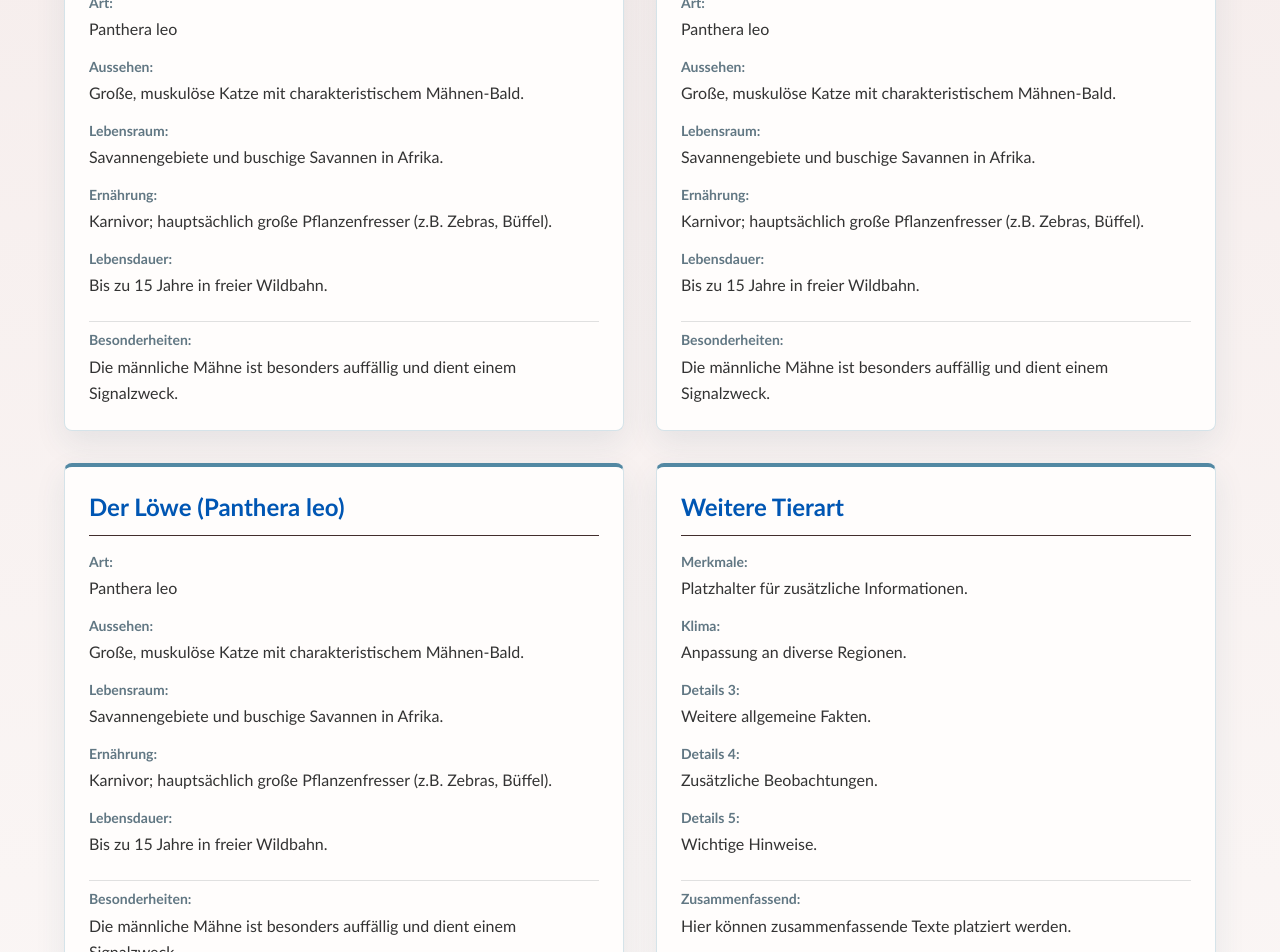
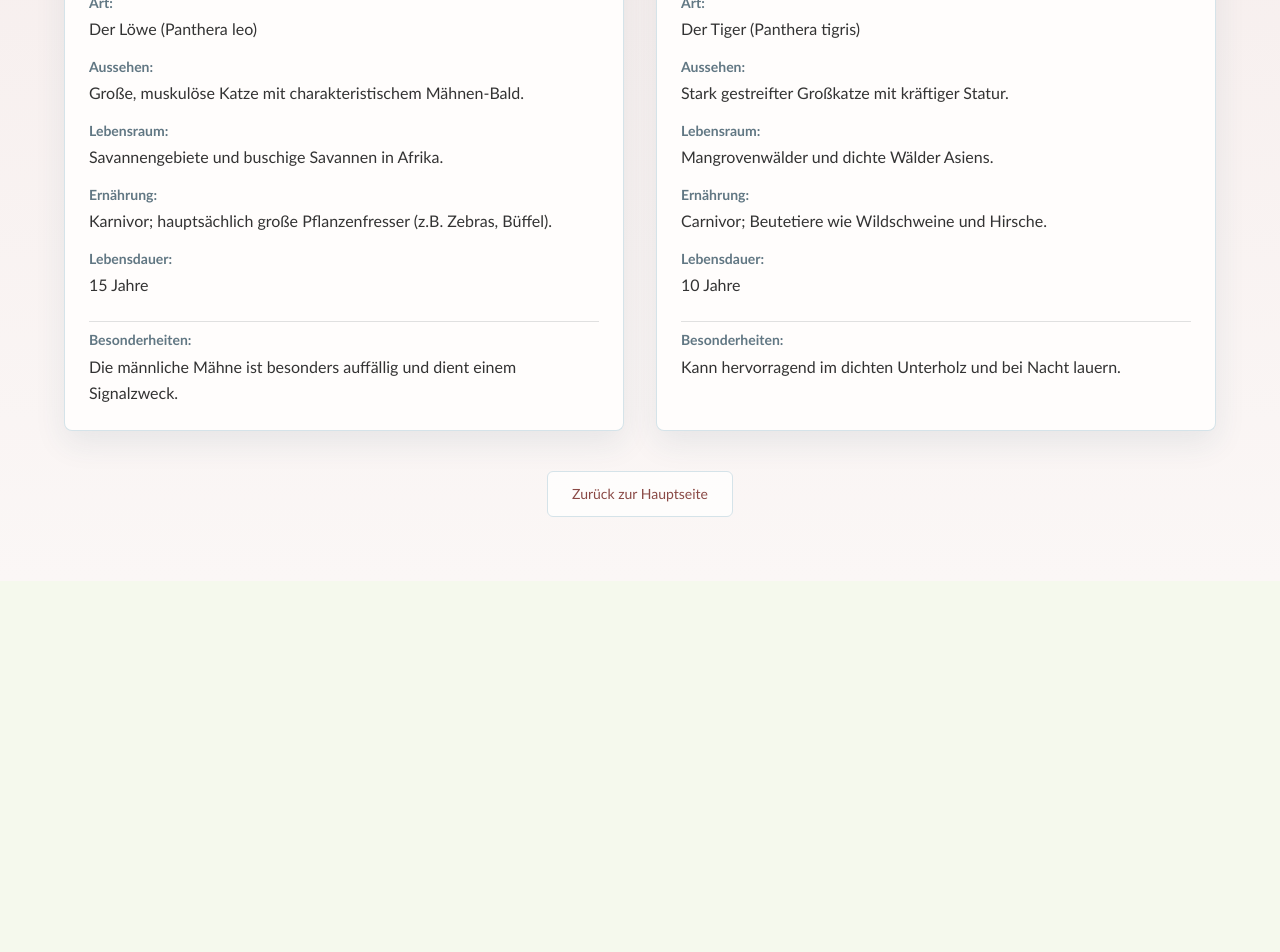
Before and after one commit to V0706/Hackathon, a Next.js app: page /Tiere in a window 1280 px wide. Shown: the part 300-1252 px from the top of the page. After the commit the page ends 881 px from the top, so only its background shows below. Built offline with nearby package versions, Linux system fonts and the light colour scheme.

Commit message:
Tiere werden durch vereinheitliche Datenstruktur angezeigt.

```diff
--- a/src/app/Tiere/page.tsx
+++ b/src/app/Tiere/page.tsx
@@ -1,28 +1,22 @@
 import Link from "next/link";
 
-export default function SecondPage() {
-  return (
+interface Animal {
+    art: string;
+    aussehen: string;
+    ernaehrung: string;
+    lebensraum: string;
+    besonderheiten: string;
+    lebensdauer: number;
+}
 
-      <main className="min-h-screen bg-[linear-gradient(180deg,#f5eceb_0%,#fbf7f6_100%)] px-5 py-12 text-[#422e2d] sm:px-8 sm:py-16">
-          <div className="mx-auto max-w-6xl">
-
-              {/* New Title and Subtitle Section */}
-              <header className="mb-10 text-center sm:mb-14">
-                  <h1 className="text-4xl font-semibold leading-tight text-[#6e302e] sm:text-5xl">Tierprofil</h1>
-                  <h2 className="mx-auto mt-4 max-w-xl text-sm leading-6 text-[#826462] sm:text-base">Detaillierte Informationen über wilde Arten und ihre Lebensweise.</h2>
-              </header>
-
-              {/* Profile Cards Grid: Displays multiple animal cards */}
-              <div className="grid grid-cols-1 gap-8 md:grid-cols-2">
-
-                  {/* ------------------------------------------------------ */}
-                  {/* CARD 1: Lion Profile Card */}
-                  {/* ------------------------------------------------------ */}
-                  <div className="min-h-[280px] rounded-lg border border-[#d5e3e9] border-t-4 border-t-[#5288a3] bg-[#fffdfc] p-6 text-left shadow-[0_12px_32px_rgba(36,81,105,0.09)]">
-
+ const AnimalCard = ({ animal }: { animal: Animal }) => (
+    <div
+        className="min-h-[280px] rounded-lg border border-[#d5e3e9] border-t-4 border-t-[#5288a3] bg-[#fffdfc] p-6 text-left shadow-[0_12px_32px_rgba(36,81,105,0.09)]"
+        key={animal.art} // Use unique identifier for React list rendering
+    >
         {/* Card Header */}
         <div className="mb-4 border-b pb-3">
-                          <h2 className="text-2xl font-bold text-[#0056b3]">{`Der Löwe (Panthera leo)`}</h2>
+            <h2 className="text-2xl font-bold text-[#0056b3]">{animal.art}</h2>
         </div>
 
         {/* Info Grid */}
@@ -31,182 +25,85 @@ export default function SecondPage() {
             {/* Art */}
             <div className="flex flex-col">
                 <span className="text-sm text-[#617783] font-semibold mb-1">Art:</span>
-                              <span className="text-base text-[#333]">Panthera leo</span>
+                <span className="text-base text-[#333]">{animal.art}</span>
             </div>
 
             {/* Aussehen */}
             <div className="flex flex-col">
                 <span className="text-sm text-[#617783] font-semibold mb-1">Aussehen:</span>
-                              <span className="text-base text-[#333]">Große, muskulöse Katze mit charakteristischem Mähnen-Bald.</span>
+                <span className="text-base text-[#333]">{animal.aussehen}</span>
             </div>
 
             {/* Lebensraum */}
             <div className="flex flex-col">
                 <span className="text-sm text-[#617783] font-semibold mb-1">Lebensraum:</span>
-                              <span className="text-base text-[#333]">Savannengebiete und buschige Savannen in Afrika.</span>
+                <span className="text-base text-[#333]">{animal.lebensraum}</span>
             </div>
 
             {/* Ernährung */}
             <div className="flex flex-col">
                 <span className="text-sm text-[#617783] font-semibold mb-1">Ernährung:</span>
-                              <span className="text-base text-[#333]">Karnivor; hauptsächlich große Pflanzenfresser (z.B. Zebras, Büffel).</span>
+                <span className="text-base text-[#333]">{animal.ernaehrung}</span>
             </div>
 
             {/* Lebensdauer */}
             <div className="flex flex-col">
                 <span className="text-sm text-[#617783] font-semibold mb-1">Lebensdauer:</span>
-                              <span className="text-base text-[#333]">Bis zu 15 Jahre in freier Wildbahn.</span>
+                <span className="text-base text-[#333]">{animal.lebensdauer} Jahre</span>
             </div>
 
             {/* Besonderheiten (Full Width) */}
             <div className="flex flex-col col-span-full pt-2 border-t border-[#e0e0e0] mt-2">
                 <span className="text-sm text-[#617783] font-semibold mb-1">Besonderheiten:</span>
-                              <span className="text-base text-[#333] leading-relaxed">Die männliche Mähne ist besonders auffällig und dient einem Signalzweck.</span>
+                <span className="text-base text-[#333] leading-relaxed">{animal.besonderheiten}</span>
             </div>
         </div>
     </div>
+);
 
-                  <div className="min-h-[280px] rounded-lg border border-[#d5e3e9] border-t-4 border-t-[#5288a3] bg-[#fffdfc] p-6 text-left shadow-[0_12px_32px_rgba(36,81,105,0.09)]">
+// Data structure and component definition
+// NOTE: Since this is a functional component, the data array must be defined
+// at the top level or passed via props/state.
+const sampleAnimals: Animal[] = [
+    {
+        art: "Der Löwe (Panthera leo)",
+        aussehen: "Große, muskulöse Katze mit charakteristischem Mähnen-Bald.",
+        ernaehrung: "Karnivor; hauptsächlich große Pflanzenfresser (z.B. Zebras, Büffel).",
+        lebensraum: "Savannengebiete und buschige Savannen in Afrika.",
+        besonderheiten: "Die männliche Mähne ist besonders auffällig und dient einem Signalzweck.",
+        lebensdauer: 15,
+    },
+    {
+        art: "Der Tiger (Panthera tigris)",
+        aussehen: "Stark gestreifter Großkatze mit kräftiger Statur.",
+        ernaehrung: "Carnivor; Beutetiere wie Wildschweine und Hirsche.",
+        lebensraum: "Mangrovenwälder und dichte Wälder Asiens.",
+        besonderheiten: "Kann hervorragend im dichten Unterholz und bei Nacht lauern.",
+        lebensdauer: 10,
+    },
+    // Add more animals here to fill the cards
+];
 
-                      {/* Card Header */}
-                      <div className="mb-4 border-b pb-3">
-                          <h2 className="text-2xl font-bold text-[#0056b3]">{`Der Löwe (Panthera leo)`}</h2>
+
+export default function SecondPage() {
+    return (
+        <main className="min-h-screen bg-[linear-gradient(180deg,#f5eceb_0%,#fbf7f6_100%)] px-5 py-12 text-[#422e2d] sm:px-8 sm:py-16">
+            <div className="mx-auto max-w-6xl">
+
+                {/* Title and Subtitle Section */}
+                <header className="mb-10 text-center sm:mb-14">
+                    <h1 className="text-4xl font-semibold leading-tight text-[#6e302e] sm:text-5xl">Tierprofil</h1>
+                    <h2 className="mx-auto mt-4 max-w-xl text-sm leading-6 text-[#826462] sm:text-base">Detaillierte Informationen über wilde Arten und ihre Lebensweise.</h2>
+                </header>
+
+                {/* Animal Cards Grid: Uses map function to render multiple cards */}
+                <div className="grid grid-cols-1 gap-8 md:grid-cols-2">
+                    {sampleAnimals.map((animal) => (
+                        <AnimalCard key={animal.art} animal={animal} />
+                    ))}
                 </div>
 
-                      {/* Info Grid */}
-                      <div className="grid grid-cols-1 gap-y-4">
-
-                          {/* Art */}
-                          <div className="flex flex-col">
-                              <span className="text-sm text-[#617783] font-semibold mb-1">Art:</span>
-                              <span className="text-base text-[#333]">Panthera leo</span>
-                          </div>
-
-                          {/* Aussehen */}
-                          <div className="flex flex-col">
-                              <span className="text-sm text-[#617783] font-semibold mb-1">Aussehen:</span>
-                              <span className="text-base text-[#333]">Große, muskulöse Katze mit charakteristischem Mähnen-Bald.</span>
-                          </div>
-
-                          {/* Lebensraum */}
-                          <div className="flex flex-col">
-                              <span className="text-sm text-[#617783] font-semibold mb-1">Lebensraum:</span>
-                              <span className="text-base text-[#333]">Savannengebiete und buschige Savannen in Afrika.</span>
-                          </div>
-
-                          {/* Ernährung */}
-                          <div className="flex flex-col">
-                              <span className="text-sm text-[#617783] font-semibold mb-1">Ernährung:</span>
-                              <span className="text-base text-[#333]">Karnivor; hauptsächlich große Pflanzenfresser (z.B. Zebras, Büffel).</span>
-                          </div>
-
-                          {/* Lebensdauer */}
-                          <div className="flex flex-col">
-                              <span className="text-sm text-[#617783] font-semibold mb-1">Lebensdauer:</span>
-                              <span className="text-base text-[#333]">Bis zu 15 Jahre in freier Wildbahn.</span>
-                          </div>
-
-                          {/* Besonderheiten (Full Width) */}
-                          <div className="flex flex-col col-span-full pt-2 border-t border-[#e0e0e0] mt-2">
-                              <span className="text-sm text-[#617783] font-semibold mb-1">Besonderheiten:</span>
-                              <span className="text-base text-[#333] leading-relaxed">Die männliche Mähne ist besonders auffällig und dient einem Signalzweck.</span>
-                          </div>
-                      </div>
-                  </div>
-
-                  <div className="min-h-[280px] rounded-lg border border-[#d5e3e9] border-t-4 border-t-[#5288a3] bg-[#fffdfc] p-6 text-left shadow-[0_12px_32px_rgba(36,81,105,0.09)]">
-
-                      {/* Card Header */}
-                      <div className="mb-4 border-b pb-3">
-                          <h2 className="text-2xl font-bold text-[#0056b3]">{`Der Löwe (Panthera leo)`}</h2>
-                      </div>
-
-                      {/* Info Grid */}
-                      <div className="grid grid-cols-1 gap-y-4">
-
-                          {/* Art */}
-                          <div className="flex flex-col">
-                              <span className="text-sm text-[#617783] font-semibold mb-1">Art:</span>
-                              <span className="text-base text-[#333]">Panthera leo</span>
-                          </div>
-
-                          {/* Aussehen */}
-                          <div className="flex flex-col">
-                              <span className="text-sm text-[#617783] font-semibold mb-1">Aussehen:</span>
-                              <span className="text-base text-[#333]">Große, muskulöse Katze mit charakteristischem Mähnen-Bald.</span>
-                          </div>
-
-                          {/* Lebensraum */}
-                          <div className="flex flex-col">
-                              <span className="text-sm text-[#617783] font-semibold mb-1">Lebensraum:</span>
-                              <span className="text-base text-[#333]">Savannengebiete und buschige Savannen in Afrika.</span>
-                          </div>
-
-                          {/* Ernährung */}
-                          <div className="flex flex-col">
-                              <span className="text-sm text-[#617783] font-semibold mb-1">Ernährung:</span>
-                              <span className="text-base text-[#333]">Karnivor; hauptsächlich große Pflanzenfresser (z.B. Zebras, Büffel).</span>
-                          </div>
-
-                          {/* Lebensdauer */}
-                          <div className="flex flex-col">
-                              <span className="text-sm text-[#617783] font-semibold mb-1">Lebensdauer:</span>
-                              <span className="text-base text-[#333]">Bis zu 15 Jahre in freier Wildbahn.</span>
-                          </div>
-
-                          {/* Besonderheiten (Full Width) */}
-                          <div className="flex flex-col col-span-full pt-2 border-t border-[#e0e0e0] mt-2">
-                              <span className="text-sm text-[#617783] font-semibold mb-1">Besonderheiten:</span>
-                              <span className="text-base text-[#333] leading-relaxed">Die männliche Mähne ist besonders auffällig und dient einem Signalzweck.</span>
-                          </div>
-                      </div>
-                  </div>
-
-
-                  {/* ------------------------------------------------------ */}
-                  {/* CARD 2: Duplicate or Example Card (Kept for structure) */}
-                  {/* ------------------------------------------------------ */}
-                  <div className="min-h-[280px] rounded-lg border border-[#d5e3e9] border-t-4 border-t-[#5288a3] bg-[#fffdfc] p-6 text-left shadow-[0_12px_32px_rgba(36,81,105,0.09)]">
-
-                      {/* Card Header */}
-                      <div className="mb-4 border-b pb-3">
-                          <h2 className="text-2xl font-bold text-[#0056b3]">Weitere Tierart</h2>
-                      </div>
-
-                      {/* Info Grid */}
-                      <div className="grid grid-cols-1 gap-y-4">
-                          {/* Example empty slot */}
-                          <div className="flex flex-col">
-                              <span className="text-sm text-[#617783] font-semibold mb-1">Merkmale:</span>
-                              <span className="text-base text-[#333]">Platzhalter für zusätzliche Informationen.</span>
-                          </div>
-                          {/* Example empty slot */}
-                          <div className="flex flex-col">
-                              <span className="text-sm text-[#617783] font-semibold mb-1">Klima:</span>
-                              <span className="text-base text-[#333]">Anpassung an diverse Regionen.</span>
-                          </div>
-                          {/* Repeating the structure for visual balance */}
-                          <div className="flex flex-col">
-                              <span className="text-sm text-[#617783] font-semibold mb-1">Details 3:</span>
-                              <span className="text-base text-[#333]">Weitere allgemeine Fakten.</span>
-                          </div>
-                          <div className="flex flex-col">
-                              <span className="text-sm text-[#617783] font-semibold mb-1">Details 4:</span>
-                              <span className="text-base text-[#333]">Zusätzliche Beobachtungen.</span>
-                          </div>
-                          <div className="flex flex-col">
-                              <span className="text-sm text-[#617783] font-semibold mb-1">Details 5:</span>
-                              <span className="text-base text-[#333]">Wichtige Hinweise.</span>
-                          </div>
-                          <div className="flex flex-col col-span-full pt-2 border-t border-[#e0e0e0] mt-2">
-                              <span className="text-sm text-[#617783] font-semibold mb-1">Zusammenfassend:</span>
-                              <span className="text-base text-[#333] leading-relaxed">Hier können zusammenfassende Texte platziert werden.</span>
-                          </div>
-                      </div>
-                  </div>
-              </div>
-
-              {/* Back Button Section (Link Component) */}
+                {/* Back Button Section */}
                 <div className="mt-10 text-center">
                     <Link
                         href="/"
@@ -217,5 +114,5 @@ export default function SecondPage() {
                 </div>
             </div>
         </main>
-)
+    );
 }
```
Lines whose indentation alone changed are shown as unchanged.
